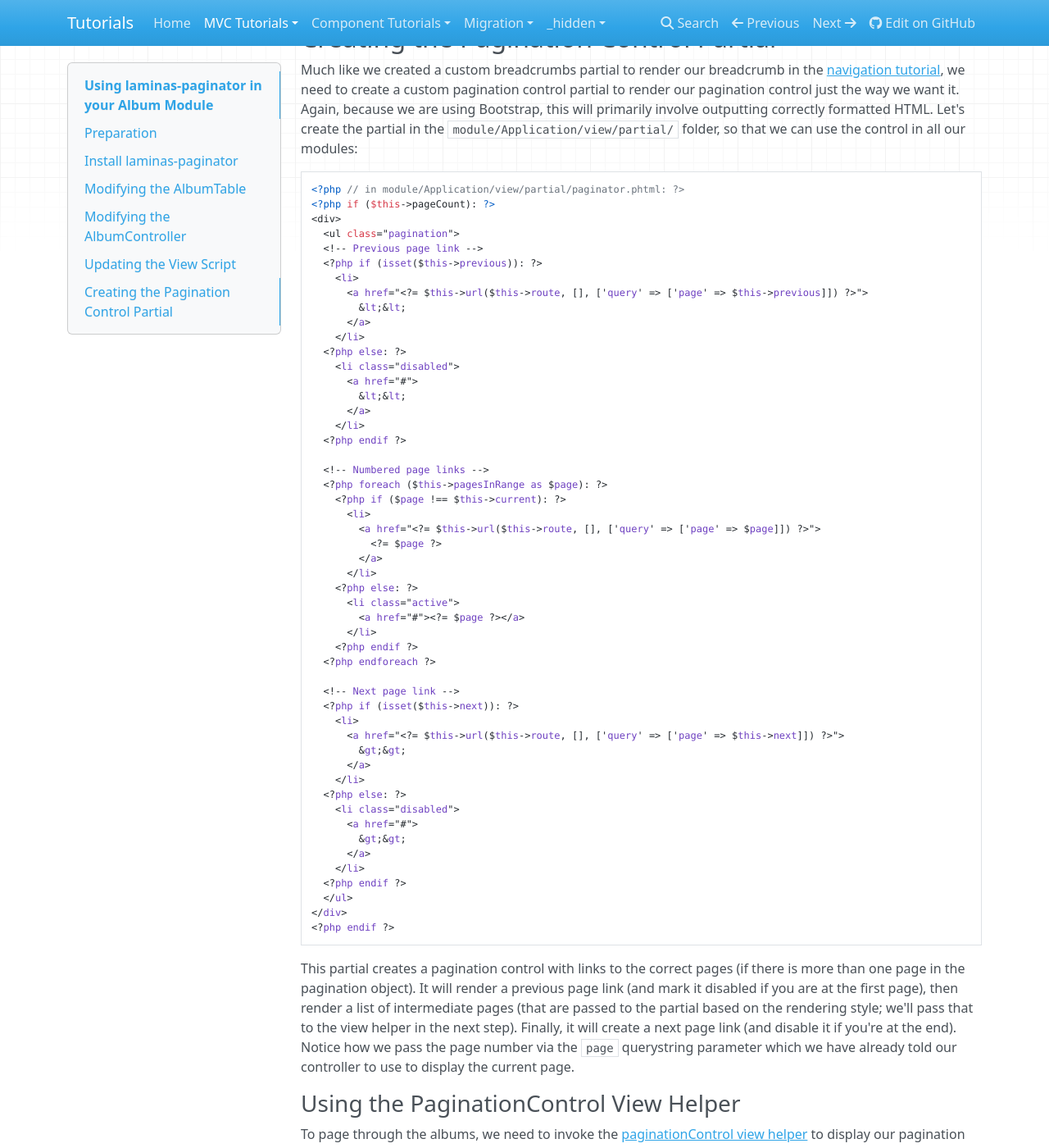
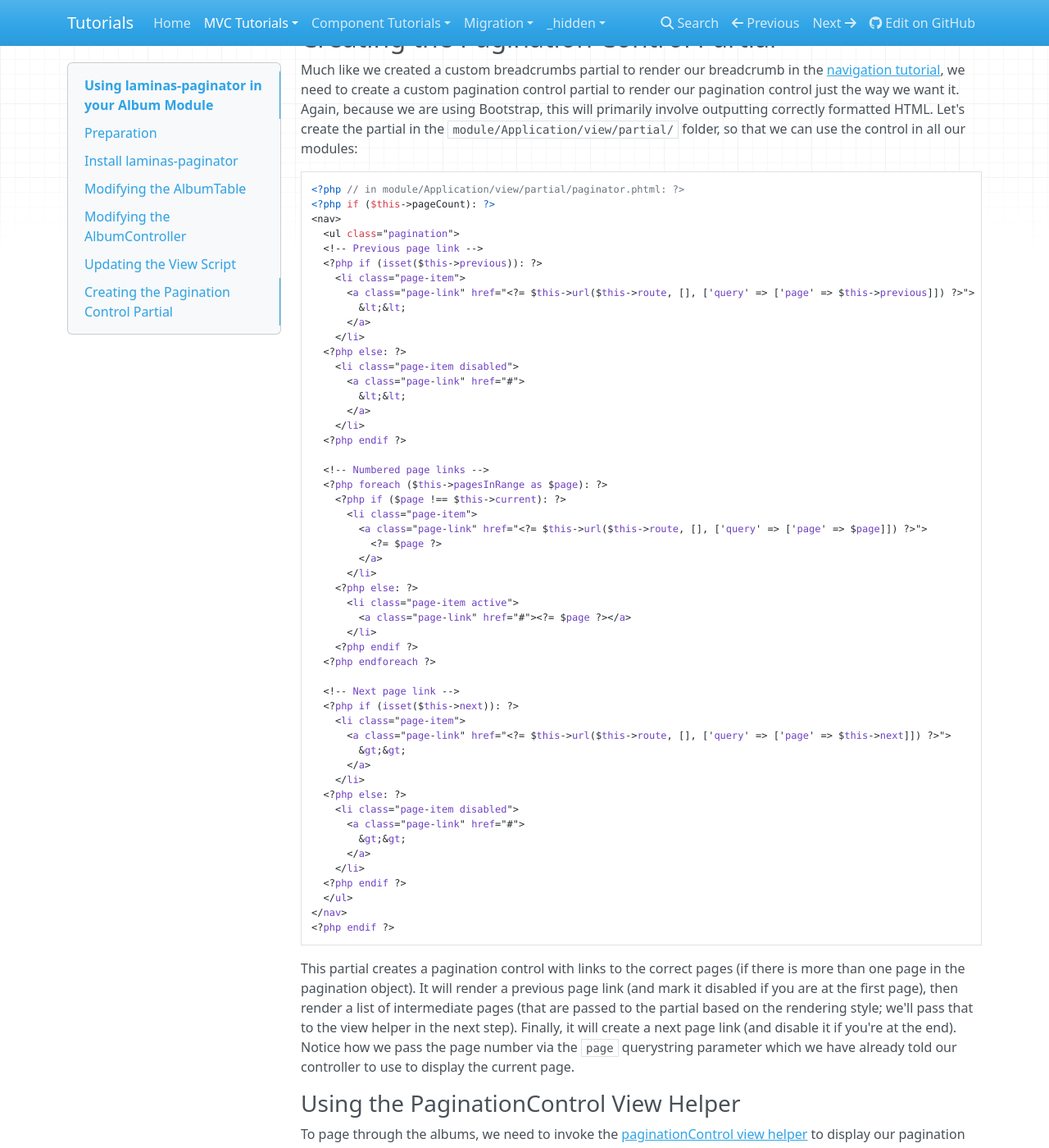
Before and after one commit to laminas/tutorials, an MkDocs documentation site: the page built from docs/book/pagination.md, in a window 1280 px wide and 1400 px high, scrolled down 7249 px. Shown: the whole window at 82% size. Built offline with MkDocs 1.6.1, drawn with Linux system fonts in a browser that asks for light colours; nearby versions of some CDN libraries.

Commit message:
fixed styling for bootstrap 4
Signed-off-by: welblaud <honza.hejzl@gmail.com>

````diff
--- a/docs/book/pagination.md
+++ b/docs/book/pagination.md
@@ -406,18 +406,18 @@ our modules:
 ```php
 <?php // in module/Application/view/partial/paginator.phtml: ?>
 <?php if ($this->pageCount): ?>
-<div>
+<nav>
   <ul class="pagination">
   <!-- Previous page link -->
   <?php if (isset($this->previous)): ?>
-    <li>
-      <a href="<?= $this->url($this->route, [], ['query' => ['page' => $this->previous]]) ?>">
+    <li class="page-item">
+      <a class="page-link" href="<?= $this->url($this->route, [], ['query' => ['page' => $this->previous]]) ?>">
         &lt;&lt;
       </a>
     </li>
   <?php else: ?>
-    <li class="disabled">
-      <a href="#">
+    <li class="page-item disabled">
+      <a class="page-link" href="#">
         &lt;&lt;
       </a>
     </li>
@@ -426,34 +426,34 @@ our modules:
   <!-- Numbered page links -->
   <?php foreach ($this->pagesInRange as $page): ?>
     <?php if ($page !== $this->current): ?>
-      <li>
-        <a href="<?= $this->url($this->route, [], ['query' => ['page' => $page]]) ?>">
+      <li class="page-item">
+        <a class="page-link" href="<?= $this->url($this->route, [], ['query' => ['page' => $page]]) ?>">
           <?= $page ?>
         </a>
       </li>
     <?php else: ?>
-      <li class="active">
-        <a href="#"><?= $page ?></a>
+      <li class="page-item active">
+        <a class="page-link" href="#"><?= $page ?></a>
       </li>
     <?php endif ?>
   <?php endforeach ?>
 
   <!-- Next page link -->
   <?php if (isset($this->next)): ?>
-    <li>
-      <a href="<?= $this->url($this->route, [], ['query' => ['page' => $this->next]]) ?>">
+    <li class="page-item">
+      <a class="page-link" href="<?= $this->url($this->route, [], ['query' => ['page' => $this->next]]) ?>">
         &gt;&gt;
       </a>
     </li>
   <?php else: ?>
-    <li class="disabled">
-      <a href="#">
+    <li class="page-item disabled">
+      <a class="page-link" href="#">
         &gt;&gt;
       </a>
     </li>
   <?php endif ?>
   </ul>
-</div>
+</nav>
 <?php endif ?>
 ```
 
````
